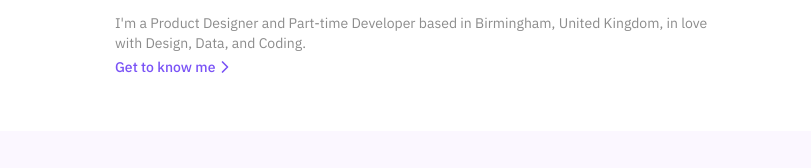
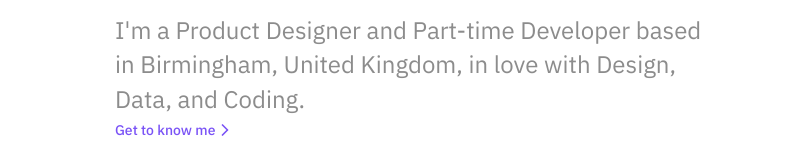
Before and after one commit to taiphung13/portfolio, a plain HTML site: page index.html in a window 1280 px wide. Shown: the part 124-292 px from the top of the page, without its empty margins (221-1032 px from the left). Drawn offline with nearby package versions, Linux system fonts and the light colour scheme.

Commit message:
Update index.html

```diff
--- a/index.html
+++ b/index.html
@@ -72,7 +72,7 @@
 					<span class="">Howdy! I'm Manh Tai</span>
 					<span class="size-2 bg-7a rounded-full block"></span>
 				</h1>
-				<h2 class="mt-4 w-full md:text-md">
+				<h2 class="mt-4 w-full md:text-[24px]">
 					I'm a Product Designer and Part-time Developer based in Birmingham, United
 					Kingdom, in love with Design, Data, and Coding.
 				</h2>
```
